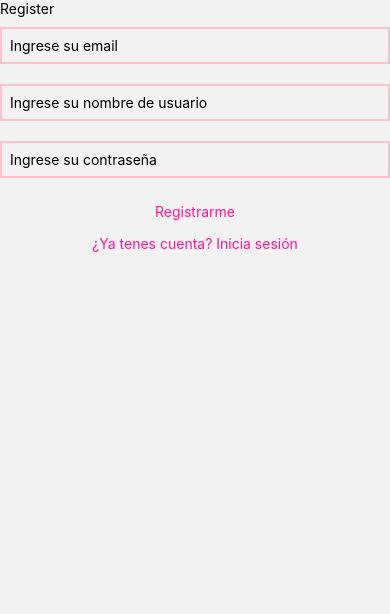
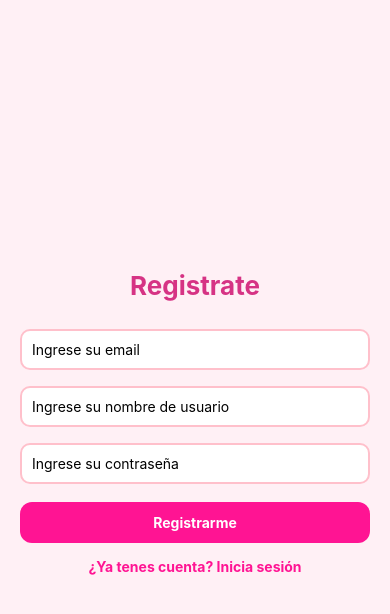
Before and after one commit to VilaMariano/ReactNative-PI, a React Native app in the folder ReactNative-PI/: screen /Register in a window 390 px wide. Shown: the top 614 px of the page. Built offline with nearby package versions, Linux system fonts and the light colour scheme; no server answers.

Commit message:
mejora de estilos para login y reg

```diff
--- a/ReactNative-PI/src/screens/Login.js
+++ b/ReactNative-PI/src/screens/Login.js
@@ -23,8 +23,8 @@ export default class Login extends Component {
 
     render() {
         return (
-            <View>
-                <Text>Login</Text>
+            <View style={styles.container}>
+                <Text style={styles.title}>Login</Text>
                 <TextInput
                     style={styles.input}
                     keyboardType='email'
@@ -56,29 +56,48 @@ export default class Login extends Component {
 }
 
 const styles = StyleSheet.create({
-    input:{
-        borderWidth:2,
-        borderColor:'pink',
-        marginBottom: 8
+    container: {
+        flex: 1,
+        padding: 20,
+        justifyContent: 'center',
+        backgroundColor: '#fff0f5'
     },
-    btn:{
-        backgroundColor: 'pink',
-        borderRadius: 15,
+    title: {
+        fontSize: 26,
+        fontWeight: 'bold',
+        color: '#d63384',
+        textAlign: 'center',
+        marginBottom: 20
     },
-    btnTxt:{
-         color: '#ff1493',
-        textAlign: 'center',
-        marginTop: 15
+    input: {
+        borderWidth: 2,
+        borderColor: 'pink',
+        padding: 10,
+        marginVertical: 8,
+        borderRadius: 10,
+        backgroundColor: '#fff'
     },
-    btnRegistro:{
+    btn: {
+        backgroundColor: '#ff1493',
+        borderRadius: 12,
+        padding: 12,
+        marginTop: 10
+    },
+    btnTxt: {
+        color: 'white',
+        fontWeight: 'bold',
+        textAlign: 'center'
+    },
+    btnRegistro: {
         color: '#ff1493',
         textAlign: 'center',
-        marginTop: 15
+        marginTop: 15,
+        fontWeight: 'bold'
     },
-    error:{
+    error: {
         color: '#ff1493',
         textAlign: 'center',
-        marginVertical: 8,
+        marginVertical: 10,
         fontWeight: 'bold'
     }
-})
+});
--- a/ReactNative-PI/src/screens/Register.js
+++ b/ReactNative-PI/src/screens/Register.js
@@ -57,32 +57,32 @@ class Register extends Component {
 
     render() {
         return (
-            <View>
-                <Text>Register</Text>
+            <View style={styles.container}>
+                <Text style={styles.title}>Registrate</Text>
                 <TextInput
-                    style={styles.email}
+                    style={styles.input}
                     keyboardType='default'
                     value={this.state.email}
                     onChangeText={(texto) => this.setState({ email: texto, error: '' })}
                     placeholder='Ingrese su email'
                 />
                 <TextInput
-                    style={styles.username}
+                    style={styles.input}
                     keyboardType='default'
                     value={this.state.username}
                     onChangeText={(texto) => this.setState({ username: texto, error: '' })}
                     placeholder='Ingrese su nombre de usuario'
                 />
                 <TextInput
-                    style={styles.password}
+                    style={styles.input}
                     keyboardType='default'
                     value={this.state.password}
                     onChangeText={(texto) => this.setState({ password: texto, error: '' })}
                     placeholder='Ingrese su contraseña'
                     secureTextEntry={true}
                 />
-                <TouchableOpacity onPress={() => this.registrarUsuario(this.state.email, this.state.password, this.state.username)}>
-                    <Text style={styles.link}>Registrarme</Text>
+                <TouchableOpacity style={styles.btn} onPress={() => this.registrarUsuario(this.state.email, this.state.password, this.state.username)}>
+                    <Text style={styles.btnTxt}>Registrarme</Text>
                 </TouchableOpacity>
                 <TouchableOpacity onPress={() => this.props.navigation.navigate('Login')}>
                     <Text style={styles.link}>¿Ya tenes cuenta? Inicia sesión</Text>
@@ -94,36 +94,49 @@ class Register extends Component {
 }
 
 const styles = StyleSheet.create({
-    email: {
+    container: {
+        flex: 1,
+        padding: 20,
+        justifyContent: 'center',
+        backgroundColor: '#fff0f5'
+    },
+    title: {
+        fontSize: 26,
+        fontWeight: 'bold',
+        color: '#d63384',
+        textAlign: 'center',
+        marginBottom: 20
+    },
+    input: {
         borderWidth: 2,
         borderColor: 'pink',
-        padding: 8,
-        marginVertical: 10
+        padding: 10,
+        marginVertical: 8,
+        borderRadius: 10,
+        backgroundColor: '#fff'
     },
-    password: {
-        borderWidth: 2,
-        borderColor: 'pink',
-        padding: 8,
-        marginVertical: 10
+    btn: {
+        backgroundColor: '#ff1493',
+        borderRadius: 12,
+        padding: 12,
+        marginTop: 10
     },
-    username: {
-        borderWidth: 2,
-        borderColor: 'pink',
-        padding: 8,
-        marginVertical: 10
+    btnTxt: {
+        color: 'white',
+        fontWeight: 'bold',
+        textAlign: 'center'
+    },
+    link: {
+        color: '#ff1493',
+        textAlign: 'center',
+        marginTop: 15,
+        fontWeight: 'bold'
     },
     error: {
         color: '#ff1493',
         textAlign: 'center',
-        marginVertical: 8,
+        marginVertical: 10,
         fontWeight: 'bold'
-    },
-    link: {
-        color: '#ff1493',
-        textAlign: 'center',
-        marginTop: 15
     }
-
-})
-
+});
 export default Register
```
